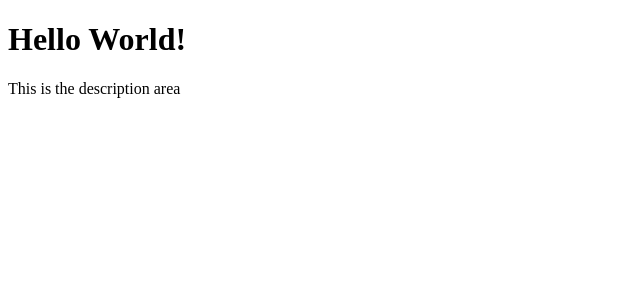
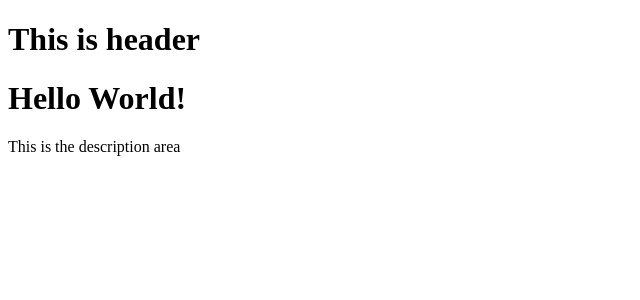
Before and after one commit to nimishtechpro/NTP_react_app, a React (Create React App) app: page / in a window 1280 px wide. Shown: the top 300 px of the page, without its empty margins (0-640 px from the left). Built offline with nearby package versions, Linux system fonts and the light colour scheme.

Commit message:
RTU-102 : Created a Header component and included in App.js

```diff
--- a/src/App.js
+++ b/src/App.js
@@ -1,7 +1,9 @@
+import Header from './components/Header'
 function App() {
   const data = 'This is the description area'
   return (
 <div>
+  <Header/>
 <h1>Hello World!</h1>
 <p>{data}</p>
 </div>);
--- /dev/null
+++ b/src/components/Header.js
@@ -0,0 +1,5 @@
+function Header() {
+
+    return (<h1> This is header </h1>)
+}
+export default Header
```
